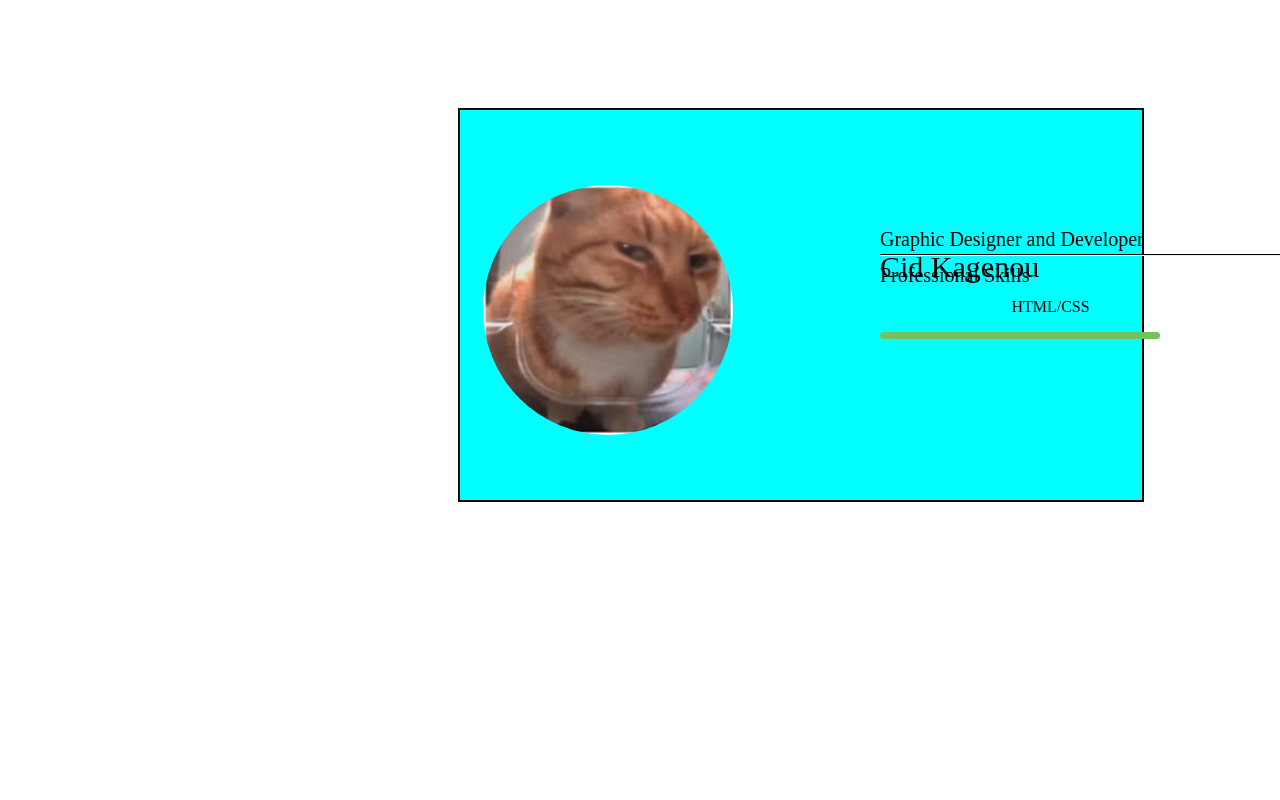
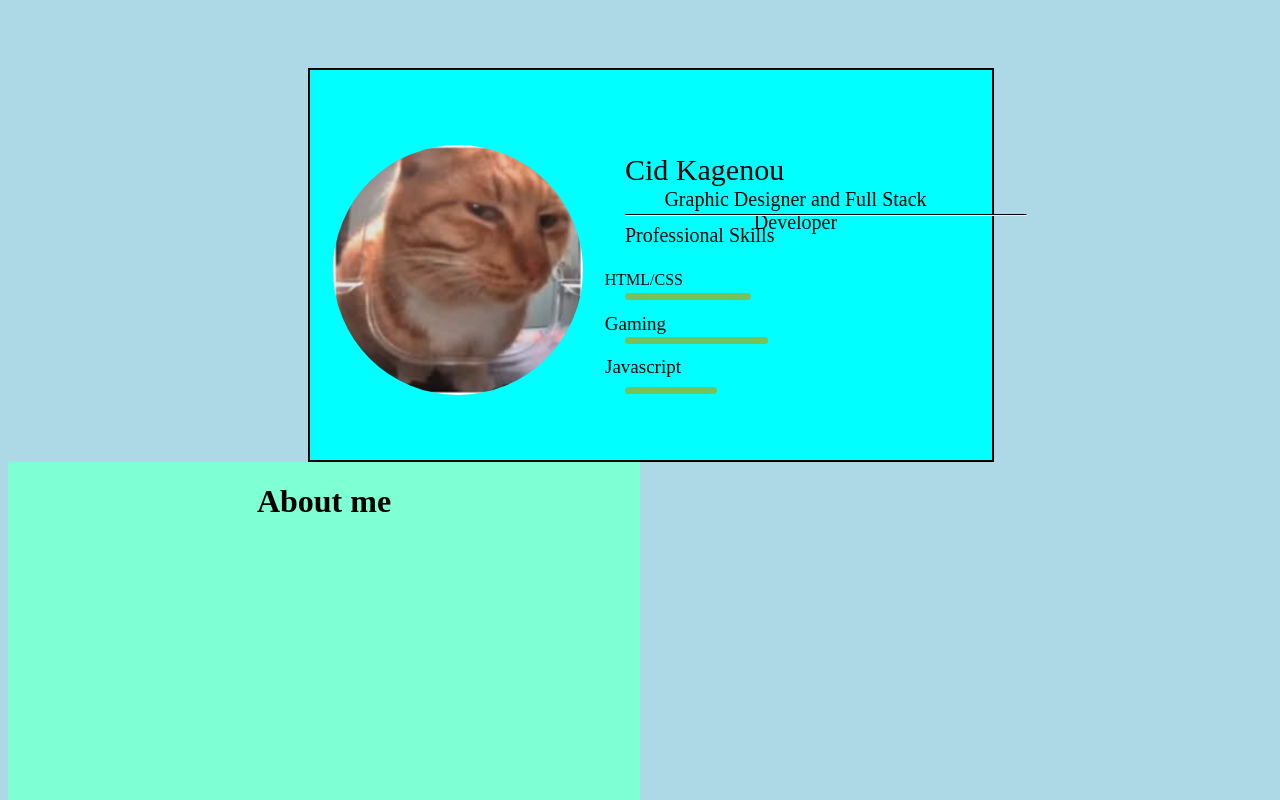
Before and after one commit to Raishem/Resume, a plain HTML site: page index.html in a window 1280 px wide. Shown: the top 800 px of the page. Drawn offline with Linux system fonts and the light colour scheme.

Commit message:
no message

```diff
--- a/index.html
+++ b/index.html
@@ -12,15 +12,29 @@
     <div class="top">
         <img src="images/suss.jpg" alt="Profile Picture">
         <div class="textx">
-            <div id="name">
-                Cid Kagenou
-            </div><br>
-            <div id="skill">Graphic Designer and Developer</div><br>
+            <div id="name">Cid Kagenou</div><br>
+            <div id="skill">Graphic Designer and Full Stack Developer</div><br>
             <hr class="line1"><br>
+
+
             <div id="prof">Professional Skills</div><br>
+            <div class="skills">
             <p id="html">HTML/CSS</p>
             <div class="bar"></div>
+            <p id="gaming">Gaming</p>
+            <div class="bar1"></div>
+            <p id="java">Javascript</p>
+            <div class="bar2"></div>
         </div>
+        </div>
+    </div>
+</div>
+
+
+<div class="container1">
+    <div class="aboutme">
+        <h1 class="About me">About me</h1><br>
+
     </div>
 </div>
 
--- a/style.css
+++ b/style.css
@@ -1,3 +1,8 @@
+body {
+    background-color: lightblue;
+}
+
+
 hr.line1 {
     position: absolute;
     border-top: 1px solid black;
@@ -16,18 +21,18 @@ hr.line1 {
     text-align: center;
     background-color: aqua;
     height: 340px;
-    top: 100px;
+    top: 60px;
     border: 2px solid black;
     padding: 25px;
     width: 50%;
-    left: 450px;
+    left: 300px;
 }
 
 .textx {
     text-align: center;
     position: absolute;
     top: 100px;
-    left: 420px;
+    left: 315px;
     width: 50%;
 }
 
@@ -67,5 +72,70 @@ hr.line1 {
     text-align: right;
     font-size: 20px;
     border-radius: 15px;
-    width: 80%;
+    width: 35%;
+    top: 106px;
+    position: absolute;
 }
+
+#html {
+    position: absolute;
+    text-align: center;
+    right: 283px;
+    top: 68px;
+}
+#gaming {
+    position: absolute;
+    text-align: center;
+    right: 300px;
+    top: 107px;
+    font-size: 19px;
+}
+.bar1 {
+    background-color: rgb(116, 194, 92);
+    color: white;
+    padding: 1%;
+    text-align: right;
+    font-size: 20px;
+    border-radius: 15px;
+    width: 40%;
+    top: 150px;
+    position: absolute;
+}
+#java {
+    position: absolute;
+    text-align: center;
+    right: 285px;
+    top: 150px;
+    font-size: 19px;
+}
+.bar2 {
+    background-color: rgb(116, 194, 92);
+    color: white;
+    padding: 1%;
+    text-align: right;
+    font-size: 20px;
+    border-radius: 15px;
+    width: 25%;
+    top: 200px;
+    position: absolute;
+}
+.skills {
+    position: relative;
+    bottom: 55px;
+}
+
+.container1 {
+    position: relative;
+    max-width: 100%;
+    max-height: 100%;
+    text-align: center;
+    margin-left: 0%;
+    top: 454px;
+}
+.aboutme {
+    position: absolute;
+    background-color: aquamarine;
+    margin-left: 0%;
+    width: 50%;
+    height: 645px;
+}
```
